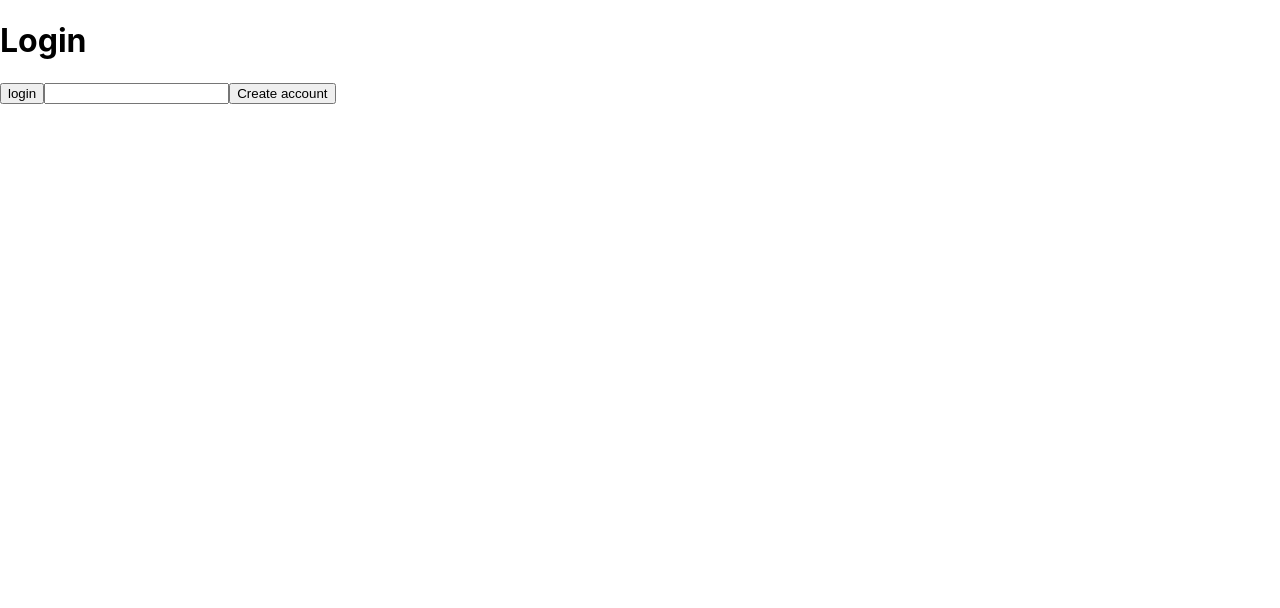
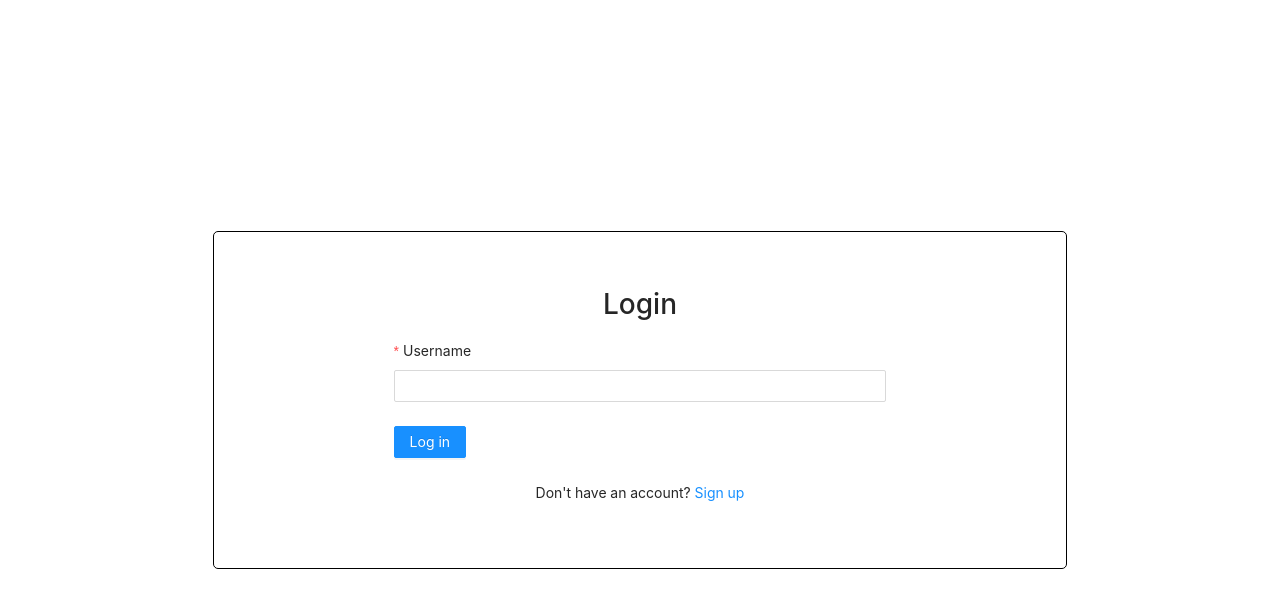
Before and after one commit to lhuang19/adaPT, a React (Create React App) app in the folder adapt/: page /login in a window 1280 px wide. Shown: the top 608 px of the page. Built offline with nearby package versions, Linux system fonts and the light colour scheme.

Commit message:
antd form elements

```diff
--- a/adapt/package.json
+++ b/adapt/package.json
@@ -6,6 +6,7 @@
     "@testing-library/jest-dom": "^5.16.2",
     "@testing-library/react": "^12.1.4",
     "@testing-library/user-event": "^13.5.0",
+    "antd": "^4.19.2",
     "react": "^17.0.2",
     "react-dom": "^17.0.2",
     "react-router-dom": "^6.2.2",
--- a/adapt/src/App.js
+++ b/adapt/src/App.js
@@ -3,6 +3,7 @@ import { Routes, Route } from "react-router-dom";
 import Home from "./components/Home/Home";
 import Login from "./components/Login/Login";
 import Signup from "./components/Signup/Signup";
+import "antd/dist/antd.css";
 import "./App.css";
 import { WithAuth } from "./context/Auth";
 
--- a/adapt/src/components/Login/Login.js
+++ b/adapt/src/components/Login/Login.js
@@ -2,13 +2,15 @@ import React, { useRef, useContext } from "react";
 import { useNavigate } from "react-router-dom";
 import { AuthUserContext } from "../../context/Auth";
 import { loginRequest } from "../../modules/storage";
+import { Row, Col, Form, Input, Button } from "antd";
 
 function Login() {
   const { setCredentials } = useContext(AuthUserContext);
   const navigate = useNavigate();
   const loginInput = useRef("");
 
-  async function loginHandler(input) {
+  async function loginHandler() {
+    const input = loginInput.current;
     const { success, error } = await loginRequest(input);
     if (success) {
       setCredentials({ user: input });
@@ -21,16 +23,56 @@ function Login() {
     loginInput.current = event.target.value;
   }
   return (
-    <div>
-      <h1>Login</h1>
-      <button onClick={() => loginHandler(loginInput.current)} type="button">
-        login
-      </button>
-      <input onChange={(input) => onInputHandler(input)} />
-      <button onClick={() => navigate("/signup")} type="button">
-        Create account
-      </button>
-    </div>
+    <Row justify="center" align="middle" style={{ minHeight: "100vh" }}>
+      <Col
+        span={16}
+        style={{
+          padding: "15px",
+          border: "1px solid black",
+          borderRadius: "5px",
+          paddingTop: "50px",
+          paddingBottom: "50px",
+        }}
+      >
+        <Row justify="center">
+          <h1>Login</h1>
+        </Row>
+
+        <Row justify="center">
+          <Form
+            name="basic"
+            onFinish={() => loginHandler()}
+            autoComplete="off"
+            style={{ width: " 60% " }}
+            layout={"vertical"}
+          >
+            <Form.Item
+              label="Username"
+              name="username"
+              rules={[
+                {
+                  required: true,
+                  message: "Please input your username!",
+                },
+              ]}
+            >
+              <Input onChange={(input) => onInputHandler(input)} />
+            </Form.Item>
+            <Form.Item>
+              <Button type="primary" htmlType="submit">
+                Log in
+              </Button>
+            </Form.Item>
+          </Form>
+        </Row>
+        <Row justify="center">
+          <p>
+            Don't have an account?{" "}
+            <a onClick={() => navigate("/signup")}>Sign up</a>
+          </p>
+        </Row>
+      </Col>
+    </Row>
   );
 }
 
--- a/adapt/src/components/Signup/Signup.js
+++ b/adapt/src/components/Signup/Signup.js
@@ -2,12 +2,14 @@ import React, { useRef, useContext } from "react";
 import { useNavigate } from "react-router-dom";
 import { AuthUserContext } from "../../context/Auth";
 import { signupRequest } from "../../modules/storage";
+import { Row, Col, Form, Input, Button } from "antd";
 
 function Signup() {
   const { setCredentials } = useContext(AuthUserContext);
   const navigate = useNavigate();
   const signupInput = useRef("");
-  async function signupHanlder(input) {
+  async function signupHandler() {
+    const input = signupInput.current;
     const { success, error } = await signupRequest(input);
     if (success) {
       setCredentials({ user: input });
@@ -20,13 +22,50 @@ function Signup() {
     signupInput.current = event.target.value;
   }
   return (
-    <div>
-      <h1>Login</h1>
-      <button onClick={() => signupHanlder(signupInput.current)} type="button">
-        Signup
-      </button>
-      <input onChange={(input) => onInputHandler(input)} type="button" />
-    </div>
+    <Row justify="center" align="middle" style={{ minHeight: "100vh" }}>
+      <Col
+        span={16}
+        style={{
+          padding: "15px",
+          border: "1px solid black",
+          borderRadius: "5px",
+          paddingTop: "50px",
+          paddingBottom: "50px",
+        }}
+      >
+        <Row justify="center">
+          <h1>Sign up</h1>
+        </Row>
+
+        <Row justify="center">
+          <Form
+            name="basic"
+            onFinish={() => signupHandler()}
+            autoComplete="off"
+            style={{ width: " 60% " }}
+            layout={"vertical"}
+          >
+            <Form.Item
+              label="Username"
+              name="username"
+              rules={[
+                {
+                  required: true,
+                  message: "Please input your username!",
+                },
+              ]}
+            >
+              <Input onChange={(input) => onInputHandler(input)} />
+            </Form.Item>
+            <Form.Item>
+              <Button type="primary" htmlType="submit">
+                Sign up
+              </Button>
+            </Form.Item>
+          </Form>
+        </Row>
+      </Col>
+    </Row>
   );
 }
 
```
Also changed, not shown: 1 other file (tests, documents, lock files or other folders).
